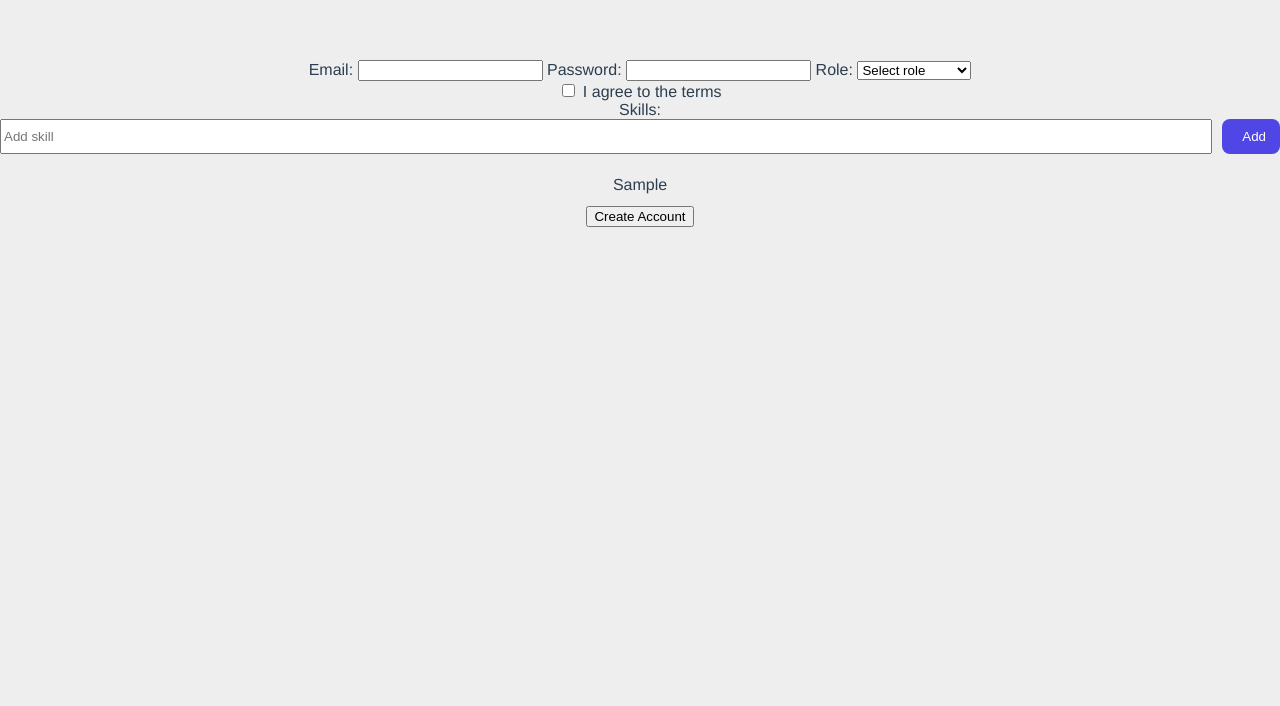
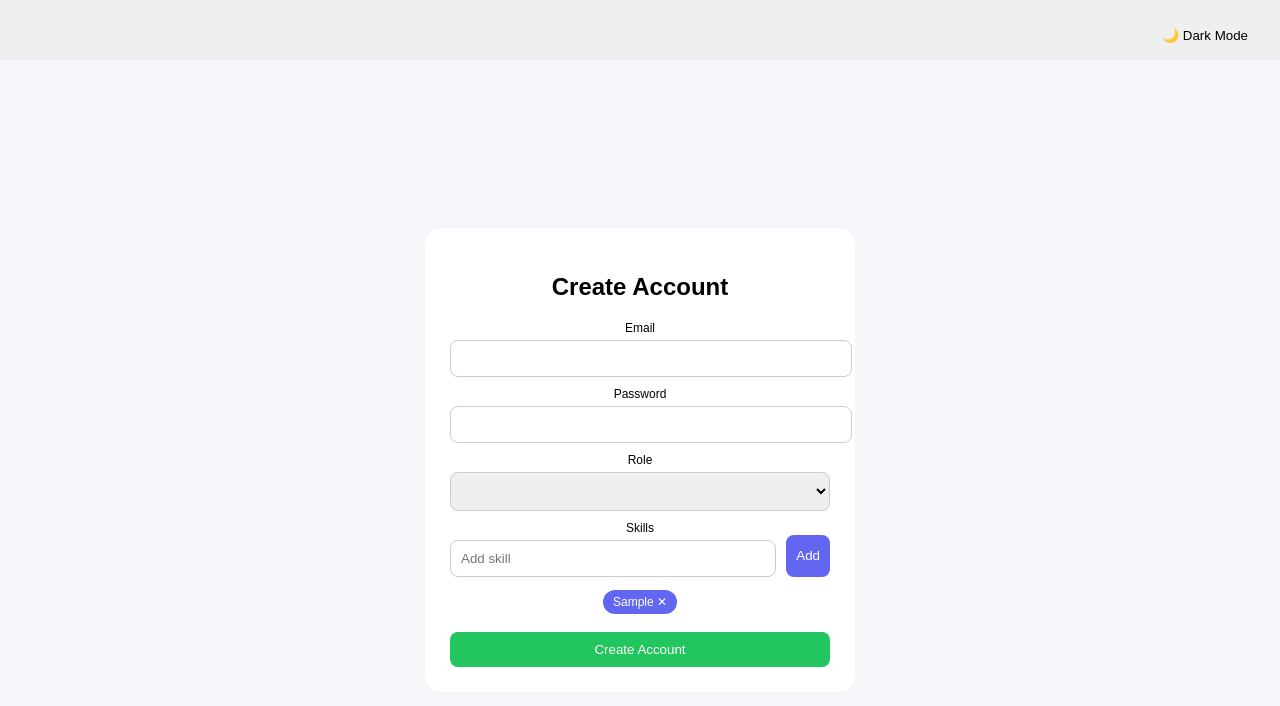
Before and after one commit to esraasaab1-droid/form-signup, a Vue app: page / in a window 1280 px wide. Both pictures are taken after typing "Sample" into the empty fields and a click on the button "Add". Shown: the top 706 px of the page. Built offline with nearby package versions, Linux system fonts and the light colour scheme.

Commit message:
Refactor Signup.vue for improved structure and dark mode

```diff
--- a/src/components/Signup.vue
+++ b/src/components/Signup.vue
@@ -1,82 +1,55 @@
 <template>
-  <form @submit.prevent="handleSUbmit">
+  <div :class="['auth-wrapper', darkMode ? 'dark' : 'light']">
+
+    <button class="toggle" @click="darkMode = !darkMode">
+      {{ darkMode ? '☀ Light Mode' : '🌙 Dark Mode' }}
+    </button>
+
+    <form class="card" @submit.prevent="handleSUbmit">
+
+      <h2>Create Account</h2>
 
       <!-- Email -->
-    <label>
-      <i class="fa-solid fa-envelope"></i>
-      Email:
-    </label>
-    <input v-model="email" type="email" required />
+      <label>Email</label>
+      <input v-model="email" type="email" />
 
       <!-- Password -->
-    <label>
-      <i class="fa-solid fa-lock"></i>
-      Password:
-    </label>
-    <input v-model="password" type="password" required />
+      <label>Password</label>
+      <input v-model="password" type="password" />
 
       <div v-if="PasswrdError" class="error">
-      <i class="fa-solid fa-triangle-exclamation"></i>
         {{ PasswrdError }}
       </div>
 
       <!-- Role -->
-    <label>
-      <i class="fa-solid fa-user-tie"></i>
-      Role:
-    </label>
-    <select v-model="role" required>
-      <option disabled value="">Select role</option>
+      <label>Role</label>
+      <select v-model="role">
         <option>Web Developer</option>
         <option>Web Designer</option>
       </select>
 
-    <!-- Terms -->
-    <div class="terms">
-      <input type="checkbox" v-model="terms" required />
-      <label>
-        <i class="fa-solid fa-circle-check"></i>
-        I agree to the terms
-      </label>
+      <!-- Skills -->
+      <label>Skills</label>
+
+      <div class="skill-input">
+        <input v-model="tempSkill" placeholder="Add skill" />
+        <button type="button" @click="addskill">Add</button>
       </div>
 
-    <!-- Skills -->
-    <label>
-      <i class="fa-solid fa-code"></i>
-      Skills:
-    </label>
-
-    <div class="skill-input">
-      <input
-        v-model="tempSkill"
-        type="text"
-        placeholder="Add skill"
-      />
-
-      <button type="button" @click="addskill">
-        <i class="fa-solid fa-plus"></i>
-        Add
-      </button>
-    </div>
-
-    <div v-for="skill in skills" :key="skill" class="pill">
-      <span @click="removeskill(skill)">
-        <i class="fa-solid fa-gem"></i>
-        {{ skill }}
+      <div class="skills">
+        <span v-for="s in skills" :key="s" @click="removeskill(s)">
+          {{ s }} ✕
         </span>
       </div>
 
       <!-- Submit -->
-    <div class="submit">
-      <button type="submit">
-        <i class="fa-solid fa-user-plus"></i>
+      <button class="submit-btn" type="submit">
         Create Account
       </button>
-    </div>
 
     </form>
+  </div>
 </template>
-
 <script>
 const passwordRegex =
   /^(?=.*[A-Z])(?=.*[a-z])(?=.*\d)(?=.*[@#$%^&+=])[A-Za-z\d@#$%^&+=]{8,}$/;
@@ -87,10 +60,10 @@ export default {
       email: "",
       password: "",
       role: "",
-      terms: false,
       skills: [],
       tempSkill: "",
-      PasswrdError: ""
+      PasswrdError: "",
+      darkMode: false
     };
   },
 
@@ -110,57 +83,128 @@ export default {
       this.PasswrdError = "";
 
       if (!passwordRegex.test(this.password)) {
-        this.PasswrdError =
-          "Password must be 8+ chars, uppercase, lowercase, number, and symbol";
+        this.PasswrdError = "Weak password!";
         return;
       }
 
-      alert("Account created successfully!");
-
-      console.log({
-        email: this.email,
-        password: this.password,
-        role: this.role,
-        terms: this.terms,
-        skills: this.skills
-      });
+      alert("Success!");
     }
   }
 };
 </script>
-<style>
+<style scoped>
+.auth-wrapper {
+  height: 100vh;
+  display: flex;
+  justify-content: center;
+  align-items: center;
+  transition: 0.3s;
+  font-family: Arial;
+}
+
+/* LIGHT */
+.light {
+  background: #f5f6fa;
+}
+
+/* DARK */
+.dark {
+  background: #0f172a;
+}
+
+.card {
+  width: 380px;
+  padding: 25px;
+  border-radius: 16px;
+  transition: 0.3s;
+}
+
+/* card light */
+.light .card {
+  background: white;
+  color: black;
+}
+
+/* card dark */
+.dark .card {
+  background: #1e293b;
+  color: white;
+}
+
+label {
+  display: block;
+  margin-top: 10px;
+  font-size: 12px;
+}
+
+input, select {
+  width: 100%;
+  padding: 10px;
+  margin-top: 5px;
+  border-radius: 8px;
+  border: 1px solid #ccc;
+}
+
+.dark input,
+.dark select {
+  background: #0f172a;
+  color: white;
+  border: 1px solid #334155;
+}
+
 .skill-input {
   display: flex;
   gap: 10px;
-  margin-bottom: 10px;
-}
-
-.skill-input input {
-  flex: 1;
 }
 
 .skill-input button {
-  background: #4f46e5;
+  background: #6366f1;
   color: white;
   border: none;
-  padding: 10px 14px;
+  padding: 10px;
   border-radius: 8px;
   cursor: pointer;
-  transition: 0.2s;
-  display: flex;
-  align-items: center;
-  gap: 6px;
 }
 
-.skill-input button:hover {
-  background: #4338ca;
+.skills {
+  margin-top: 10px;
 }
 
-.pill {
+.skills span {
   display: inline-block;
-  margin: 6px;
-  padding: 6px 10px;
-  background: #eee;
+  background: #6366f1;
+  color: white;
+  padding: 5px 10px;
+  margin: 3px;
   border-radius: 20px;
   cursor: pointer;
-}</style>
+  font-size: 12px;
+}
+
+.submit-btn {
+  width: 100%;
+  margin-top: 15px;
+  padding: 10px;
+  border: none;
+  border-radius: 8px;
+  background: #22c55e;
+  color: white;
+  cursor: pointer;
+}
+
+.error {
+  color: #f87171;
+  font-size: 12px;
+  margin-top: 5px;
+}
+
+.toggle {
+  position: absolute;
+  top: 20px;
+  right: 20px;
+  padding: 8px 12px;
+  border-radius: 8px;
+  border: none;
+  cursor: pointer;
+}
+</style>
```
Lines whose indentation alone changed are shown as unchanged.
